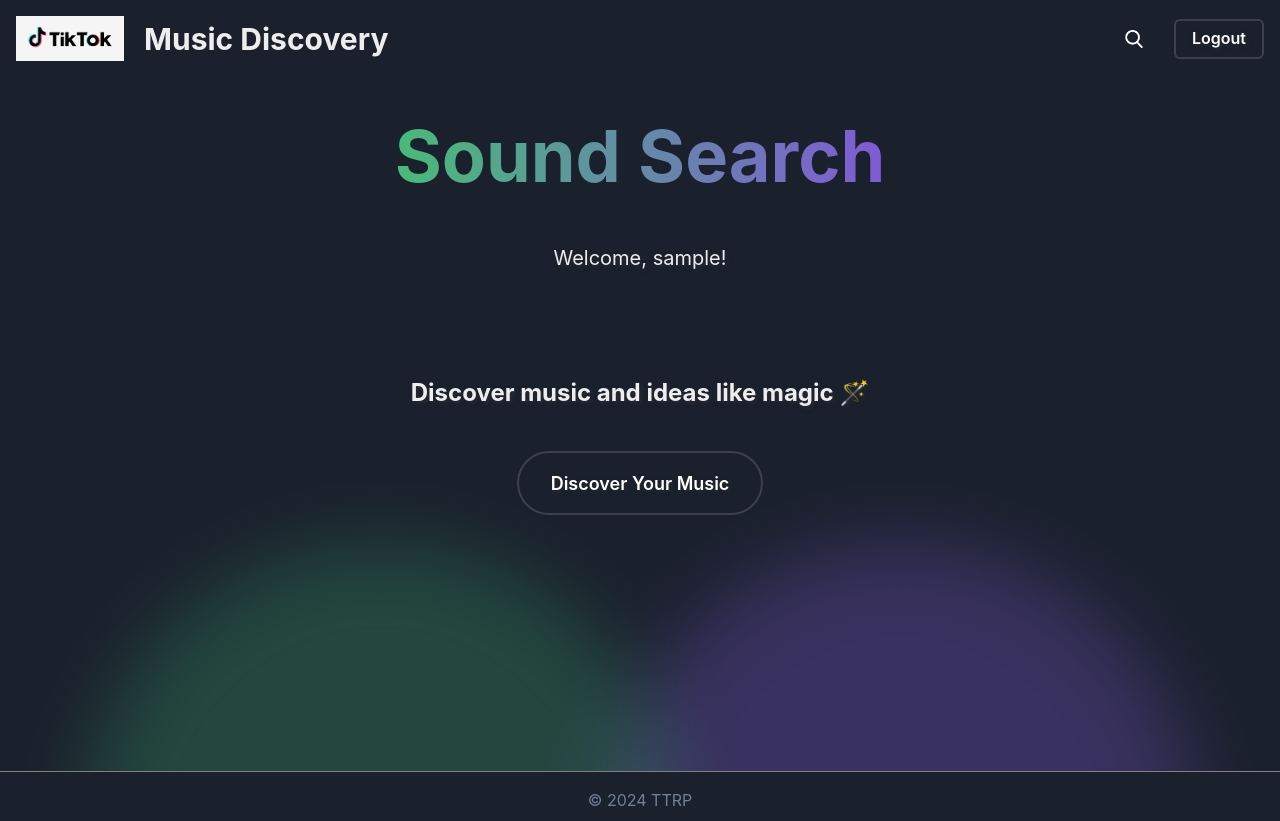
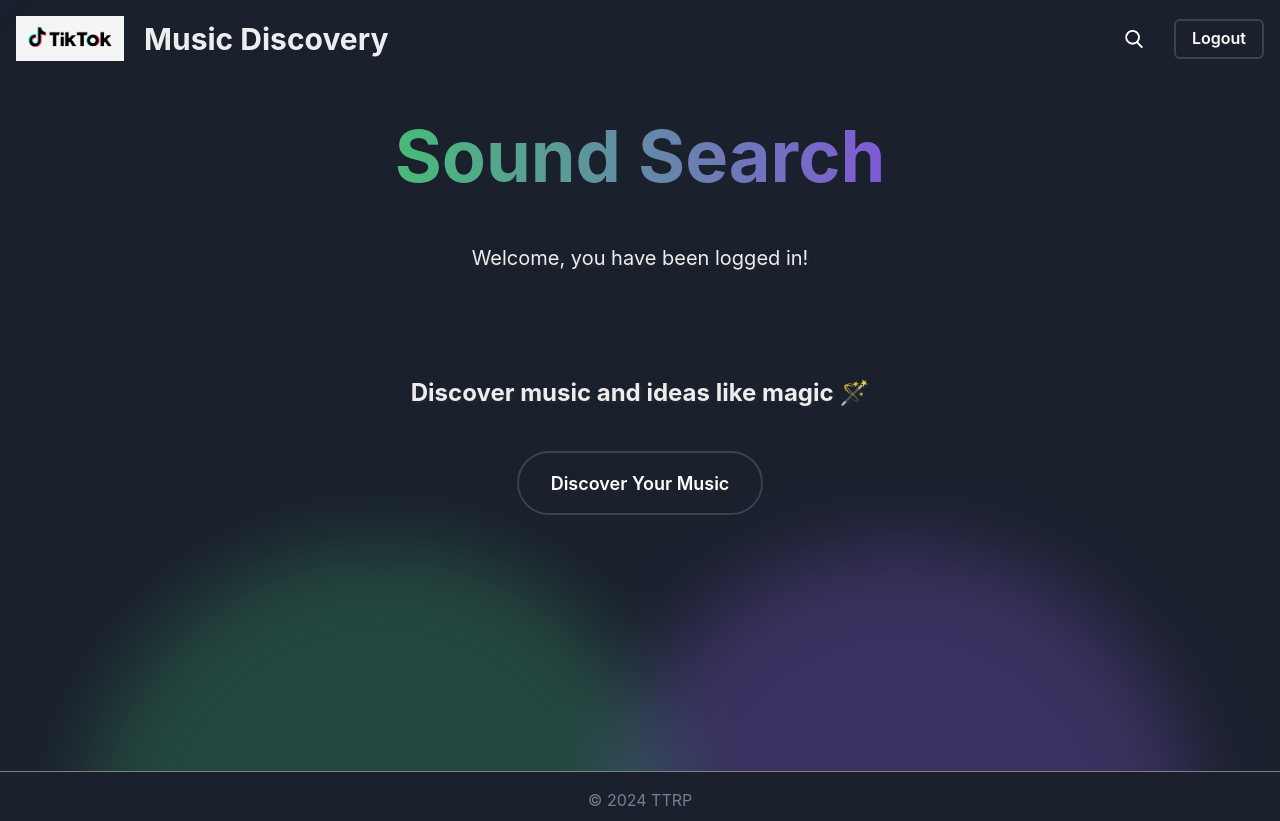
Before and after one commit to cjzo/TuneTangle, a React (Create React App) app in the folder frontend/: page /loggedinhome in a window 1280 px wide. Built offline with nearby package versions, Linux system fonts and the light colour scheme; no server answers; sample sign-in values are in the browser's storage.

Commit message:
nvm buggy

```diff
--- a/frontend/src/auth/spotify-auth.ts
+++ b/frontend/src/auth/spotify-auth.ts
@@ -4,7 +4,7 @@ const CLIENT_ID = '5771d5d776964495b21177378f72c035';
 const REDIRECT_URI = 'http://localhost:3000/callback';
 
 const RESPONSE_TYPE = 'token';
-const SCOPES = ['playlist-read-private'];
+const SCOPES = ['playlist-read-private', 'user-read-private'];
 
 export const getSpotifyAuthUrl = (): string => {
   const scope = encodeURIComponent(SCOPES.join(' '));
--- a/frontend/src/screens/LoggedInHome.tsx
+++ b/frontend/src/screens/LoggedInHome.tsx
@@ -83,7 +83,7 @@ function LoggedInHome() {
                                 className="text-shadow"
                                 minHeight={["60px", "80px", "100px"]}
                             >
-                                Welcome, { username }!
+                                Welcome, you have been logged in!
                             </Text>
                             <Text
                                 fontSize={["lg", "2xl"]}
```
